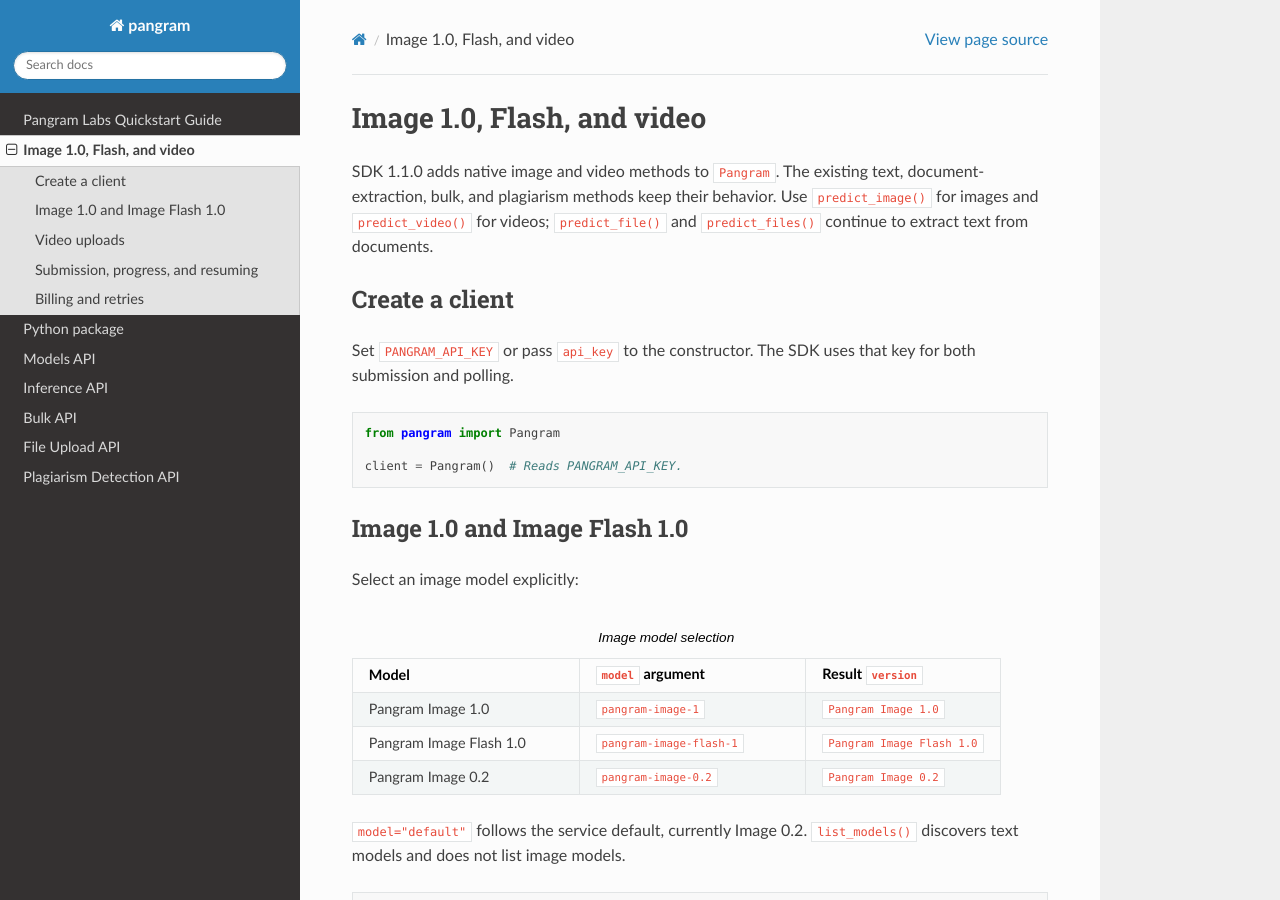
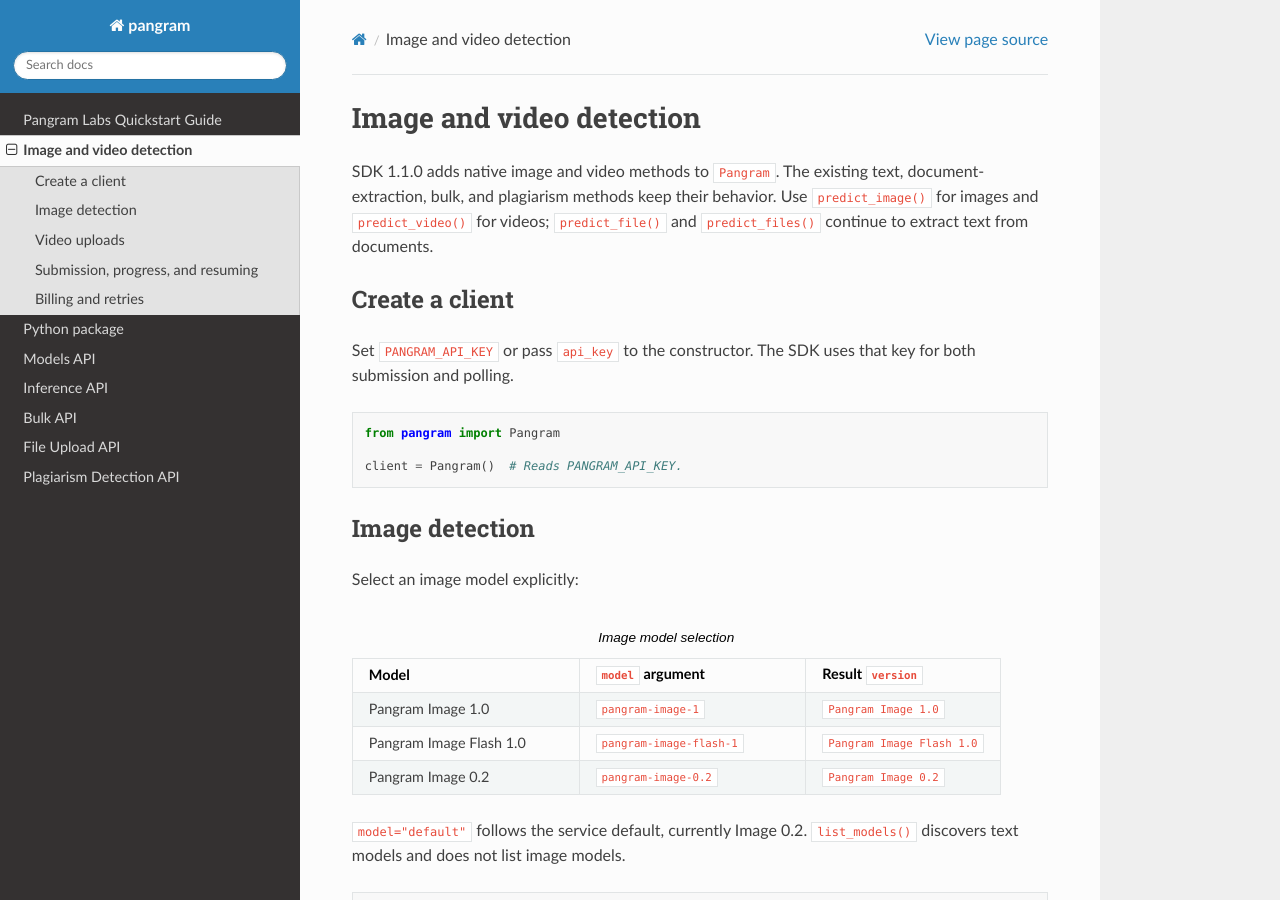
Before and after one commit to pangramlabs/pangram-sdk, a Sphinx documentation site: the page built from docs/media.rst, in a window 1280 px wide and 900 px high. Built offline with Sphinx 7.4.7 and the Read the Docs theme 3.1.0, drawn with Linux system fonts in a browser that asks for light colours.

Commit message:
Use model-neutral image and video guide headings

```diff
--- a/docs/media.rst
+++ b/docs/media.rst
@@ -1,5 +1,5 @@
-Image 1.0, Flash, and video
-===========================
+Image and video detection
+=========================
 
 SDK 1.1.0 adds native image and video methods to ``Pangram``. The existing
 text, document-extraction, bulk, and plagiarism methods keep their behavior.
@@ -18,8 +18,8 @@ that key for both submission and polling.
 
     client = Pangram()  # Reads PANGRAM_API_KEY.
 
-Image 1.0 and Image Flash 1.0
------------------------------
+Image detection
+---------------
 
 Select an image model explicitly:
 
```
Also changed, not shown: README.md (+1 -1 lines).
